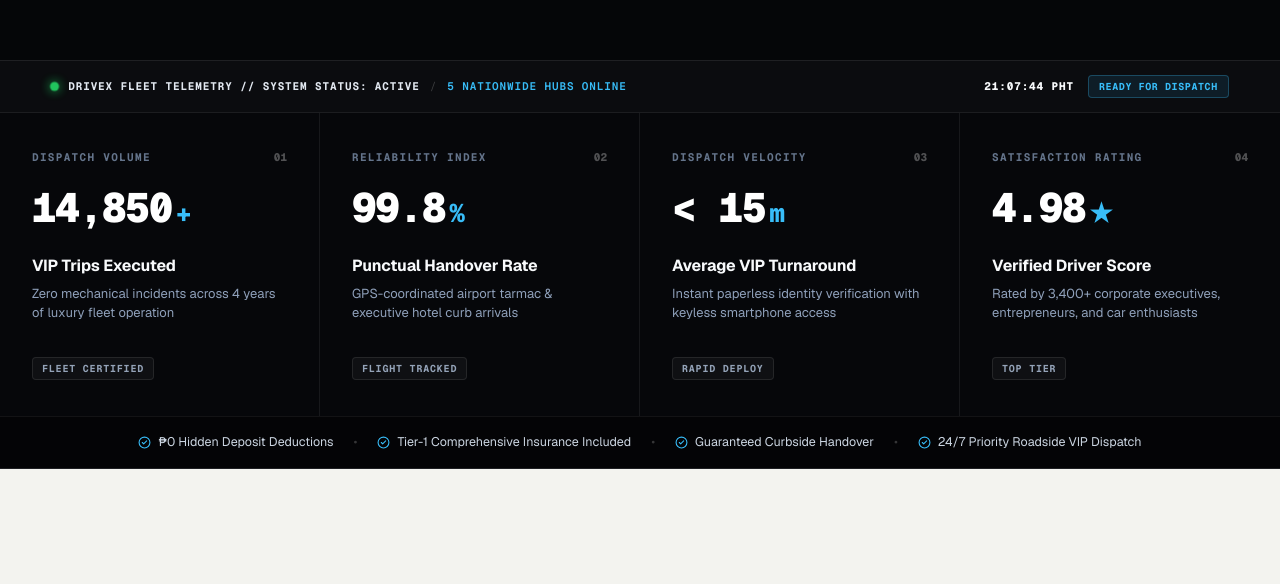
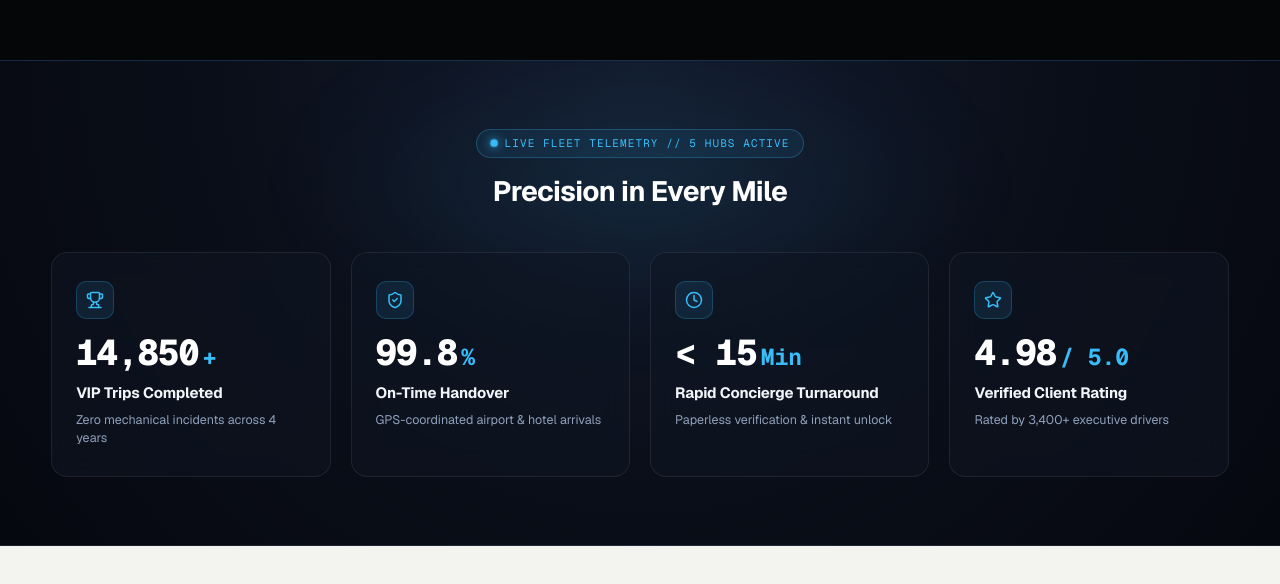
Before and after one commit to janreyHablaMina/CarRental, a Next.js app: page / in a window 1280 px wide. Shown: the part 7940-8524 px from the top of the page. Built offline with nearby package versions, Linux system fonts and the light colour scheme.

Commit message:
feat(home): update vehicle grid to 3x2 with matching primary view all button, and refine midnight slate stats counter

```diff
--- a/components/home/StatsCounter.tsx
+++ b/components/home/StatsCounter.tsx
@@ -2,65 +2,60 @@
 
 import "./stats-counter.css";
 import React, { useEffect, useState, useRef } from "react";
-import { ShieldCheck, Clock, Star, Zap, CheckCircle2, Radio, Award } from "lucide-react";
+import { Trophy, ShieldCheck, Clock, Star, Sparkles } from "lucide-react";
 
-interface MetricData {
+interface MetricItem {
   id: string;
-  tag: string;
+  icon: React.ReactNode;
   target: number;
   prefix?: string;
   suffix?: string;
   decimals?: number;
-  title: string;
-  subtitle: string;
-  badge: string;
+  label: string;
+  sub: string;
 }
 
-const METRICS: MetricData[] = [
+const METRICS: MetricItem[] = [
   {
-    id: "01",
-    tag: "DISPATCH VOLUME",
+    id: "trips",
+    icon: <Trophy size={18} />,
     target: 14850,
     suffix: "+",
-    title: "VIP Trips Executed",
-    subtitle: "Zero mechanical incidents across 4 years of luxury fleet operation",
-    badge: "FLEET CERTIFIED",
+    label: "VIP Trips Completed",
+    sub: "Zero mechanical incidents across 4 years",
   },
   {
-    id: "02",
-    tag: "RELIABILITY INDEX",
+    id: "handover",
+    icon: <ShieldCheck size={18} />,
     target: 99.8,
     decimals: 1,
     suffix: "%",
-    title: "Punctual Handover Rate",
-    subtitle: "GPS-coordinated airport tarmac & executive hotel curb arrivals",
-    badge: "FLIGHT TRACKED",
+    label: "On-Time Handover",
+    sub: "GPS-coordinated airport & hotel arrivals",
   },
   {
-    id: "03",
-    tag: "DISPATCH VELOCITY",
+    id: "speed",
+    icon: <Clock size={18} />,
     target: 15,
     prefix: "< ",
-    suffix: "m",
-    title: "Average VIP Turnaround",
-    subtitle: "Instant paperless identity verification with keyless smartphone access",
-    badge: "RAPID DEPLOY",
+    suffix: " Min",
+    label: "Rapid Concierge Turnaround",
+    sub: "Paperless verification & instant unlock",
   },
   {
-    id: "04",
-    tag: "SATISFACTION RATING",
+    id: "rating",
+    icon: <Star size={18} />,
     target: 4.98,
     decimals: 2,
-    suffix: " ★",
-    title: "Verified Driver Score",
-    subtitle: "Rated by 3,400+ corporate executives, entrepreneurs, and car enthusiasts",
-    badge: "TOP TIER",
+    suffix: " / 5.0",
+    label: "Verified Client Rating",
+    sub: "Rated by 3,400+ executive drivers",
   },
 ];
 
-function MetricColumn({ metric }: { metric: MetricData }) {
+function MetricCard({ item }: { item: MetricItem }) {
   const [val, setVal] = useState(0);
-  const colRef = useRef<HTMLDivElement>(null);
+  const cardRef = useRef<HTMLDivElement>(null);
   const hasAnimated = useRef(false);
 
   useEffect(() => {
@@ -77,10 +72,10 @@ function MetricColumn({ metric }: { metric: MetricData }) {
             frame++;
             const progress = frame / totalFrames;
             const ease = 1 - Math.pow(1 - progress, 3);
-            const current = metric.target * ease;
+            const current = item.target * ease;
 
             if (frame >= totalFrames) {
-              setVal(metric.target);
+              setVal(item.target);
               clearInterval(timer);
             } else {
               setVal(current);
@@ -91,106 +86,55 @@ function MetricColumn({ metric }: { metric: MetricData }) {
       { threshold: 0.15 }
     );
 
-    if (colRef.current) {
-      observer.observe(colRef.current);
+    if (cardRef.current) {
+      observer.observe(cardRef.current);
     }
     return () => observer.disconnect();
-  }, [metric.target]);
+  }, [item.target]);
 
-  const formattedValue = metric.decimals
-    ? val.toFixed(metric.decimals)
+  const formattedValue = item.decimals
+    ? val.toFixed(item.decimals)
     : Math.floor(val).toLocaleString();
 
   return (
-    <div ref={colRef} className="hp-telemetry-col">
-      <div className="hp-col-header">
-        <span className="hp-col-tag">{metric.tag}</span>
-        <span className="hp-col-index">{metric.id}</span>
+    <div ref={cardRef} className="hp-metric-card">
+      <div className="hp-metric-card-top">
+        <div className="hp-metric-icon">{item.icon}</div>
       </div>
 
-      <div className="hp-col-metric">
-        <span className="hp-metric-digits">
-          {metric.prefix}{formattedValue}
+      <div className="hp-metric-value">
+        <span className="hp-metric-number">
+          {item.prefix}{formattedValue}
         </span>
-        <span className="hp-metric-suffix">{metric.suffix}</span>
+        <span className="hp-metric-suffix">{item.suffix}</span>
       </div>
 
-      <div className="hp-col-body">
-        <h4 className="hp-col-title">{metric.title}</h4>
-        <p className="hp-col-sub">{metric.subtitle}</p>
-      </div>
-
-      <div className="hp-col-footer">
-        <span className="hp-col-badge">{metric.badge}</span>
-      </div>
+      <h4 className="hp-metric-label">{item.label}</h4>
+      <p className="hp-metric-sub">{item.sub}</p>
     </div>
   );
 }
 
 export default function StatsCounter() {
-  const [timeString, setTimeString] = useState("");
+  return (
+    <section className="hp-counter-section" id="metrics">
+      <div className="hp-counter-ambient-glow" />
 
-  useEffect(() => {
-    const updateTime = () => {
-      const now = new Date();
-      setTimeString(
-        now.toLocaleTimeString("en-US", {
-          hour: "2-digit",
-          minute: "2-digit",
-          second: "2-digit",
-          hour12: false,
-          timeZone: "Asia/Manila",
-        }) + " PHT"
-      );
-    };
-    updateTime();
-    const interval = setInterval(updateTime, 1000);
-    return () => clearInterval(interval);
-  }, []);
+      <div className="hp-counter-inner">
+        {/* Balanced Luxury Header */}
+        <div className="hp-counter-header">
+          <div className="hp-counter-badge">
+            <span className="hp-pulse-dot" />
+            <span>LIVE FLEET TELEMETRY // 5 HUBS ACTIVE</span>
+          </div>
+          <h3 className="hp-counter-heading">Precision in Every Mile</h3>
+        </div>
 
-  return (
-    <section className="hp-telemetry-strip" id="metrics">
-      {/* Top HUD Telemetry Bar */}
-      <div className="hp-telemetry-topbar">
-        <div className="hp-topbar-left">
-          <span className="hp-pulse-indicator" />
-          <span className="hp-topbar-label">DRIVEX FLEET TELEMETRY // SYSTEM STATUS: ACTIVE</span>
-          <span className="hp-topbar-divider">/</span>
-          <span className="hp-topbar-hub">5 NATIONWIDE HUBS ONLINE</span>
-        </div>
-        <div className="hp-topbar-right">
-          <span className="hp-topbar-clock">{timeString || "10:00:00 PHT"}</span>
-          <span className="hp-topbar-status">READY FOR DISPATCH</span>
-        </div>
-      </div>
-
-      {/* Main 4-Segment Minimalist Metric Strip */}
-      <div className="hp-telemetry-grid">
-        {METRICS.map((metric) => (
-          <MetricColumn key={metric.id} metric={metric} />
-        ))}
-      </div>
-
-      {/* Bottom Architectural Guarantee Ticker */}
-      <div className="hp-telemetry-bottom-strip">
-        <div className="hp-guarantee-item">
-          <CheckCircle2 size={13} className="hp-guarantee-icon" />
-          <span>₱0 Hidden Deposit Deductions</span>
-        </div>
-        <div className="hp-guarantee-sep">&bull;</div>
-        <div className="hp-guarantee-item">
-          <CheckCircle2 size={13} className="hp-guarantee-icon" />
-          <span>Tier-1 Comprehensive Insurance Included</span>
-        </div>
-        <div className="hp-guarantee-sep">&bull;</div>
-        <div className="hp-guarantee-item">
-          <CheckCircle2 size={13} className="hp-guarantee-icon" />
-          <span>Guaranteed Curbside Handover</span>
-        </div>
-        <div className="hp-guarantee-sep">&bull;</div>
-        <div className="hp-guarantee-item">
-          <CheckCircle2 size={13} className="hp-guarantee-icon" />
-          <span>24/7 Priority Roadside VIP Dispatch</span>
+        {/* 4 Balanced Cards */}
+        <div className="hp-counter-grid">
+          {METRICS.map((item) => (
+            <MetricCard key={item.id} item={item} />
+          ))}
         </div>
       </div>
     </section>
--- a/components/home/stats-counter.css
+++ b/components/home/stats-counter.css
@@ -1,156 +1,145 @@
 /* ==========================================================================
-   Precision Telemetry HUD Strip: Clean, Modern, Zero Heavy Shadows
+   Balanced Luxury Stats Counter Section (Midnight Slate & Frosted Glass)
    ========================================================================== */
 
-.hp-telemetry-strip {
+.hp-counter-section {
   position: relative;
   width: 100%;
-  background: #06070a;
-  border-top: 1px solid rgba(255, 255, 255, 0.1);
-  border-bottom: 1px solid rgba(255, 255, 255, 0.1);
-  z-index: 20;
+  padding: 68px 0;
+  background: radial-gradient(circle at 50% 0%, #131b2e 0%, #0a0e18 55%, #060810 100%);
+  border-top: 1px solid rgba(77, 163, 255, 0.22);
+  border-bottom: 1px solid rgba(255, 255, 255, 0.08);
+  overflow: hidden;
+  z-index: 10;
   box-sizing: border-box;
 }
 
-/* Top Telemetry Status Line */
-.hp-telemetry-topbar {
+/* Subtle Ambient Glow */
+.hp-counter-ambient-glow {
+  position: absolute;
+  top: 0;
+  left: 50%;
+  transform: translateX(-50%);
+  width: 700px;
+  height: 250px;
+  background: radial-gradient(ellipse at center, rgba(56, 189, 248, 0.12) 0%, transparent 70%);
+  pointer-events: none;
+  filter: blur(50px);
+}
+
+.hp-counter-inner {
+  position: relative;
+  width: 100%;
+  max-width: 1440px;
+  margin: 0 auto;
+  padding: 0 max(24px, 4vw);
+  box-sizing: border-box;
+  z-index: 2;
+}
+
+/* Header */
+.hp-counter-header {
   display: flex;
-  justify-content: space-between;
+  flex-direction: column;
   align-items: center;
-  flex-wrap: wrap;
-  gap: 12px;
-  padding: 14px max(24px, 4vw);
-  background: rgba(255, 255, 255, 0.02);
-  border-bottom: 1px solid rgba(255, 255, 255, 0.07);
+  text-align: center;
+  margin-bottom: 40px;
+}
+
+.hp-counter-badge {
+  display: inline-flex;
+  align-items: center;
+  gap: 8px;
+  background: rgba(56, 189, 248, 0.08);
+  border: 1px solid rgba(56, 189, 248, 0.25);
+  padding: 5px 14px;
+  border-radius: 999px;
   font-family: var(--font-mono, monospace);
   font-size: 11px;
-  letter-spacing: 0.08em;
-  box-sizing: border-box;
+  letter-spacing: 0.1em;
+  color: #38bdf8;
+  margin-bottom: 12px;
 }
 
-.hp-topbar-left {
-  display: flex;
-  align-items: center;
-  gap: 10px;
-  color: #94a3b8;
+.hp-pulse-dot {
+  width: 6px;
+  height: 6px;
+  border-radius: 50%;
+  background: #38bdf8;
+  box-shadow: 0 0 8px #38bdf8;
+  animation: pulseDot 2s infinite ease-in-out;
 }
 
-.hp-pulse-indicator {
-  width: 7px;
-  height: 7px;
-  border-radius: 50%;
-  background: #22c55e;
-  box-shadow: 0 0 8px #22c55e;
-  animation: telemetryPulse 2s infinite ease-in-out;
-}
-
-@keyframes telemetryPulse {
+@keyframes pulseDot {
   0% { transform: scale(0.9); opacity: 0.8; }
   50% { transform: scale(1.3); opacity: 1; }
   100% { transform: scale(0.9); opacity: 0.8; }
 }
 
-.hp-topbar-label {
-  color: #e2e8f0;
+.hp-counter-heading {
+  font-size: clamp(22px, 2.5vw, 28px);
   font-weight: 700;
-  text-transform: uppercase;
+  letter-spacing: -0.02em;
+  color: #ffffff;
+  margin: 0;
 }
 
-.hp-topbar-divider {
-  color: rgba(255, 255, 255, 0.2);
-}
-
-.hp-topbar-hub {
-  color: #38bdf8;
-  font-weight: 600;
-}
-
-.hp-topbar-right {
-  display: flex;
-  align-items: center;
-  gap: 14px;
-}
-
-.hp-topbar-clock {
-  color: #f8fafc;
-  font-weight: 800;
-  font-family: var(--font-mono, monospace);
-}
-
-.hp-topbar-status {
-  background: rgba(56, 189, 248, 0.1);
-  border: 1px solid rgba(56, 189, 248, 0.28);
-  color: #38bdf8;
-  padding: 3px 10px;
-  border-radius: 4px;
-  font-size: 10px;
-  font-weight: 700;
-  letter-spacing: 0.06em;
-}
-
-/* 4-Column Grid */
-.hp-telemetry-grid {
+/* 4-Card Grid */
+.hp-counter-grid {
   display: grid;
   grid-template-columns: repeat(4, 1fr);
-  width: 100%;
-  max-width: 1680px;
-  margin: 0 auto;
+  gap: 20px;
   box-sizing: border-box;
 }
 
-.hp-telemetry-col {
+.hp-metric-card {
   position: relative;
-  padding: 36px max(24px, 2.5vw);
-  border-right: 1px solid rgba(255, 255, 255, 0.07);
+  background: rgba(16, 22, 36, 0.55);
+  border: 1px solid rgba(255, 255, 255, 0.08);
+  border-radius: 16px;
+  padding: 28px 24px;
+  backdrop-filter: blur(14px);
+  -webkit-backdrop-filter: blur(14px);
   display: flex;
   flex-direction: column;
-  justify-content: space-between;
-  gap: 18px;
-  transition: background 0.2s ease;
+  align-items: flex-start;
+  transition: all 0.25s cubic-bezier(0.16, 1, 0.3, 1);
   box-sizing: border-box;
 }
 
-.hp-telemetry-col:last-child {
-  border-right: none;
+.hp-metric-card:hover {
+  background: rgba(22, 30, 50, 0.8);
+  border-color: rgba(56, 189, 248, 0.4);
+  transform: translateY(-3px);
 }
 
-.hp-telemetry-col:hover {
-  background: rgba(255, 255, 255, 0.018);
+.hp-metric-card-top {
+  margin-bottom: 16px;
 }
 
-.hp-col-header {
-  display: flex;
-  justify-content: space-between;
+.hp-metric-icon {
+  display: inline-flex;
   align-items: center;
+  justify-content: center;
+  width: 38px;
+  height: 38px;
+  border-radius: 10px;
+  background: rgba(56, 189, 248, 0.1);
+  border: 1px solid rgba(56, 189, 248, 0.22);
+  color: #38bdf8;
 }
 
-.hp-col-tag {
-  font-family: var(--font-mono, monospace);
-  font-size: 11px;
-  font-weight: 700;
-  letter-spacing: 0.12em;
-  color: #64748b;
-  text-transform: uppercase;
-}
-
-.hp-col-index {
-  font-family: var(--font-mono, monospace);
-  font-size: 11px;
-  font-weight: 800;
-  color: rgba(255, 255, 255, 0.3);
-}
-
-.hp-col-metric {
+.hp-metric-value {
   display: flex;
   align-items: baseline;
   gap: 4px;
-  margin: 4px 0;
+  margin-bottom: 8px;
 }
 
-.hp-metric-digits {
+.hp-metric-number {
   font-family: var(--font-mono, monospace);
-  font-size: clamp(34px, 3.2vw, 48px);
-  font-weight: 900;
+  font-size: clamp(30px, 2.8vw, 40px);
+  font-weight: 800;
   letter-spacing: -0.03em;
   color: #ffffff;
   line-height: 1;
@@ -158,114 +147,43 @@
 
 .hp-metric-suffix {
   font-family: var(--font-mono, monospace);
-  font-size: clamp(20px, 2vw, 28px);
-  font-weight: 800;
+  font-size: clamp(18px, 1.8vw, 24px);
+  font-weight: 700;
   color: #38bdf8;
 }
 
-.hp-col-body {
-  display: flex;
-  flex-direction: column;
-  gap: 6px;
+.hp-metric-label {
+  font-size: 15px;
+  font-weight: 700;
+  color: #f1f5f9;
+  letter-spacing: -0.01em;
+  margin: 0 0 6px 0;
 }
 
-.hp-col-title {
-  font-size: 16px;
-  font-weight: 700;
-  color: #f8fafc;
-  margin: 0;
-  letter-spacing: -0.01em;
-}
-
-.hp-col-sub {
-  font-size: 13px;
+.hp-metric-sub {
+  font-size: 12.5px;
   color: #8fa0ba;
   line-height: 1.5;
   margin: 0;
 }
 
-.hp-col-footer {
-  margin-top: auto;
-  padding-top: 14px;
-}
-
-.hp-col-badge {
-  display: inline-block;
-  font-family: var(--font-mono, monospace);
-  font-size: 10px;
-  font-weight: 700;
-  letter-spacing: 0.08em;
-  text-transform: uppercase;
-  color: #94a3b8;
-  background: rgba(255, 255, 255, 0.04);
-  border: 1px solid rgba(255, 255, 255, 0.09);
-  padding: 3px 9px;
-  border-radius: 4px;
-}
-
-/* Bottom Guarantee Ticker */
-.hp-telemetry-bottom-strip {
-  display: flex;
-  justify-content: center;
-  align-items: center;
-  flex-wrap: wrap;
-  gap: 20px;
-  padding: 16px max(24px, 4vw);
-  background: rgba(0, 0, 0, 0.4);
-  border-top: 1px solid rgba(255, 255, 255, 0.06);
-  font-size: 12.5px;
-  color: #94a3b8;
-  box-sizing: border-box;
-}
-
-.hp-guarantee-item {
-  display: inline-flex;
-  align-items: center;
-  gap: 7px;
-  color: #cbd5e1;
-}
-
-.hp-guarantee-icon {
-  color: #38bdf8;
-  flex-shrink: 0;
-}
-
-.hp-guarantee-sep {
-  color: rgba(255, 255, 255, 0.2);
-}
-
-/* Responsive Media Queries */
+/* Responsive */
 @media (max-width: 1024px) {
-  .hp-telemetry-grid {
+  .hp-counter-grid {
     grid-template-columns: repeat(2, 1fr);
-  }
-  .hp-telemetry-col:nth-child(2) {
-    border-right: none;
-  }
-  .hp-telemetry-col:nth-child(1),
-  .hp-telemetry-col:nth-child(2) {
-    border-bottom: 1px solid rgba(255, 255, 255, 0.07);
+    gap: 16px;
   }
 }
 
-@media (max-width: 640px) {
-  .hp-telemetry-grid {
+@media (max-width: 600px) {
+  .hp-counter-grid {
     grid-template-columns: 1fr;
+    gap: 14px;
   }
-  .hp-telemetry-col {
-    border-right: none;
-    border-bottom: 1px solid rgba(255, 255, 255, 0.07);
-    padding: 26px 20px;
+  .hp-counter-section {
+    padding: 50px 0;
   }
-  .hp-telemetry-topbar {
-    flex-direction: column;
-    align-items: flex-start;
-  }
-  .hp-telemetry-bottom-strip {
-    justify-content: flex-start;
-    gap: 12px;
-  }
-  .hp-guarantee-sep {
-    display: none;
+  .hp-metric-card {
+    padding: 22px 20px;
   }
 }
```
Also changed, not shown: app/globals.css (+6 -2 lines), app/page.tsx (+9 -2 lines).
